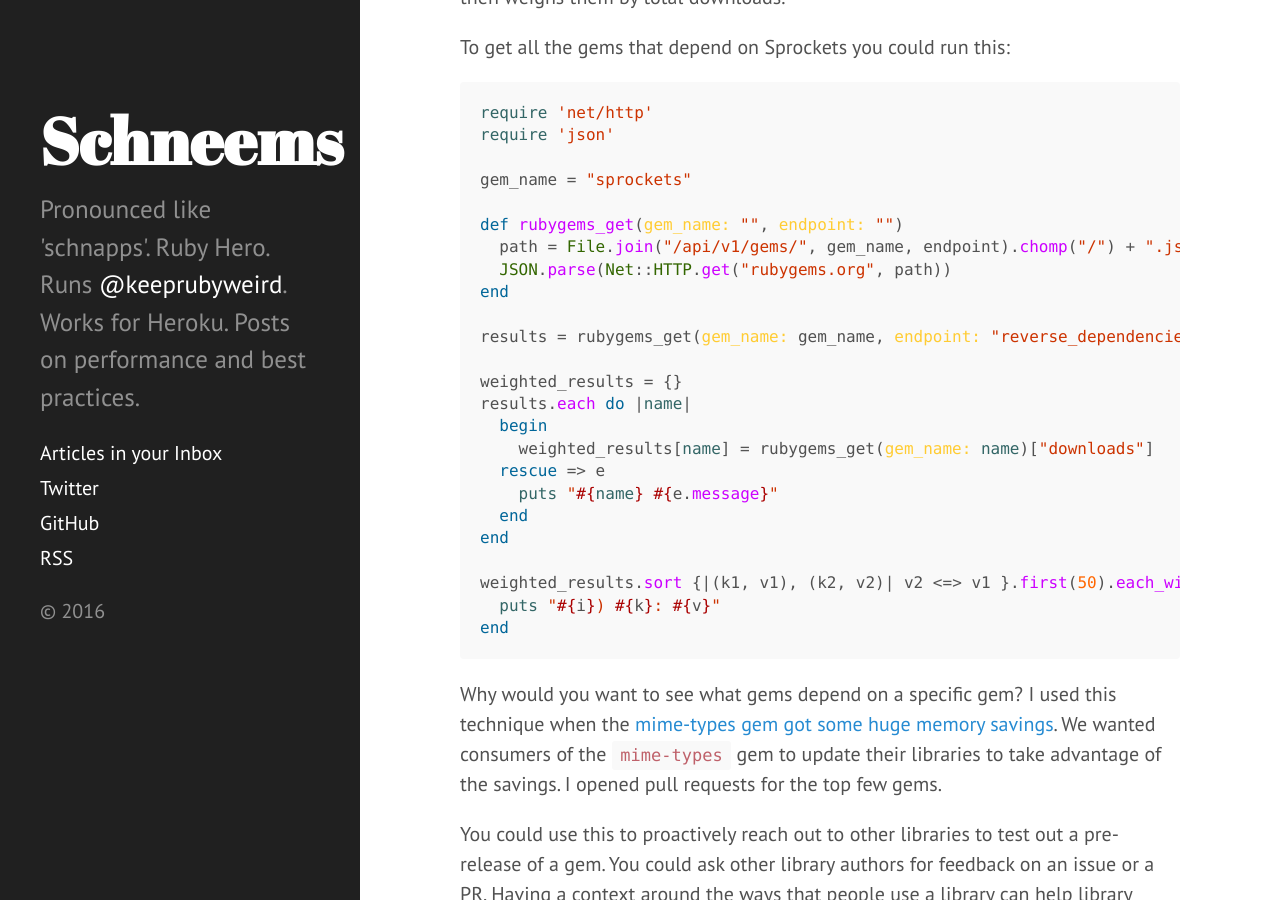
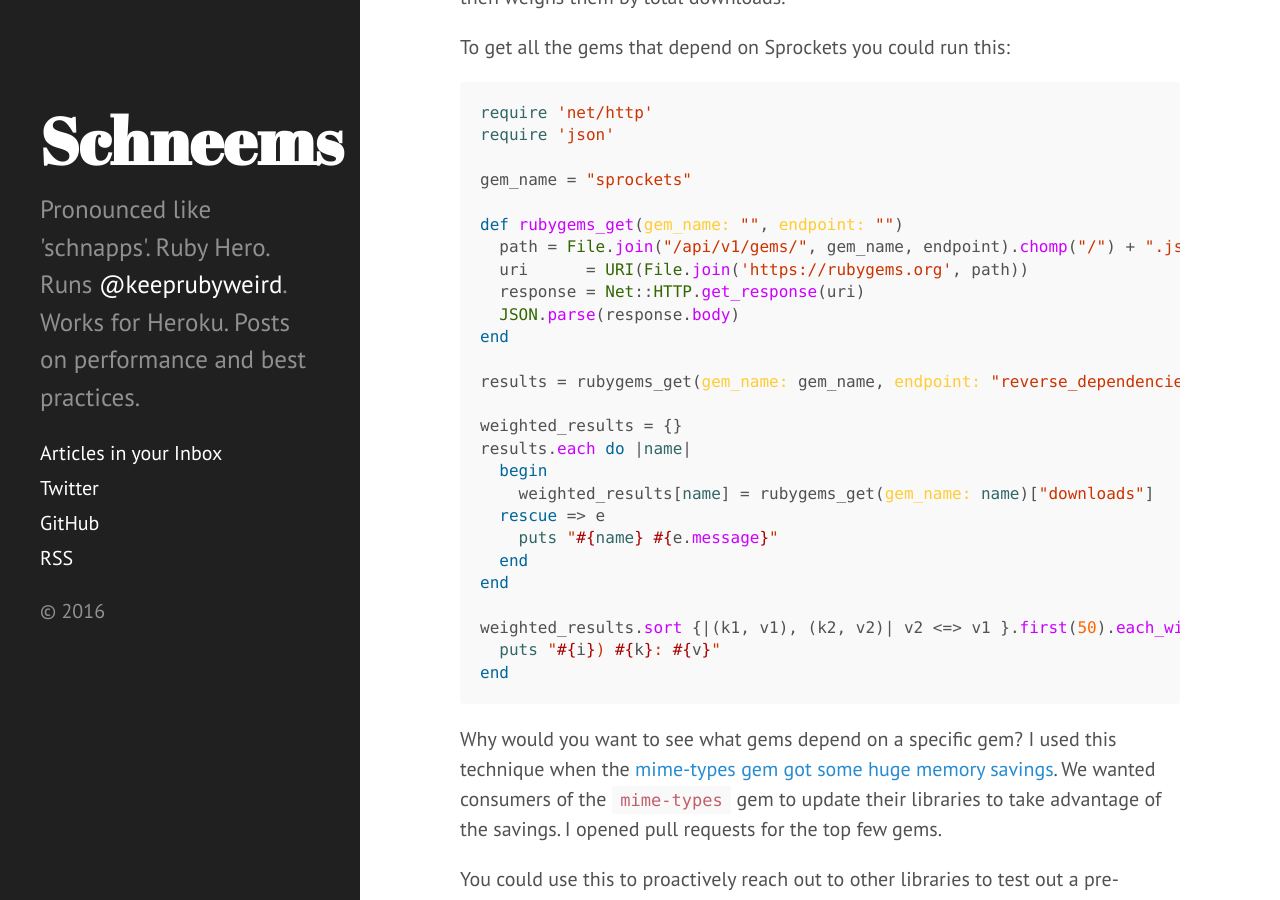
Before and after one commit to schneems/schneems, a Jekyll site: the page built from _posts/2015-09-30-reverse-rubygems-dependencies.md, in a window 1280 px wide and 900 px high, scrolled down 308 px. Built offline with Jekyll 4.4.1, drawn with Linux system fonts in a browser that asks for light colours; Markdown is read by kramdown in place of the engine named in the settings.

Commit message:
Fix script for https

```diff
--- a/_posts/2015-09-30-reverse-rubygems-dependencies.md
+++ b/_posts/2015-09-30-reverse-rubygems-dependencies.md
@@ -21,7 +21,9 @@ gem_name = "sprockets"
 
 def rubygems_get(gem_name: "", endpoint: "")
   path = File.join("/api/v1/gems/", gem_name, endpoint).chomp("/") + ".json"
-  JSON.parse(Net::HTTP.get("rubygems.org", path))
+  uri      = URI(File.join('https://rubygems.org', path))
+  response = Net::HTTP.get_response(uri)
+  JSON.parse(response.body)
 end
 
 results = rubygems_get(gem_name: gem_name, endpoint: "reverse_dependencies")
```
